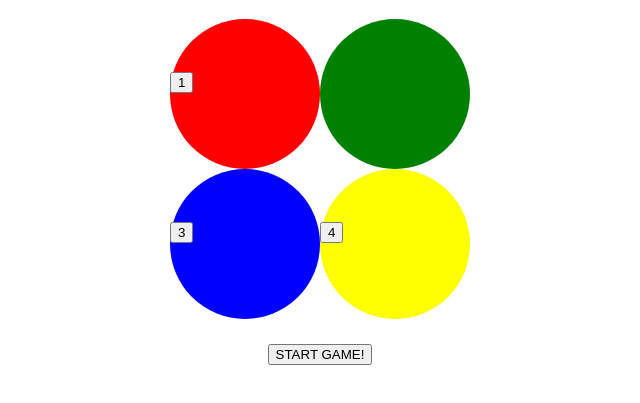
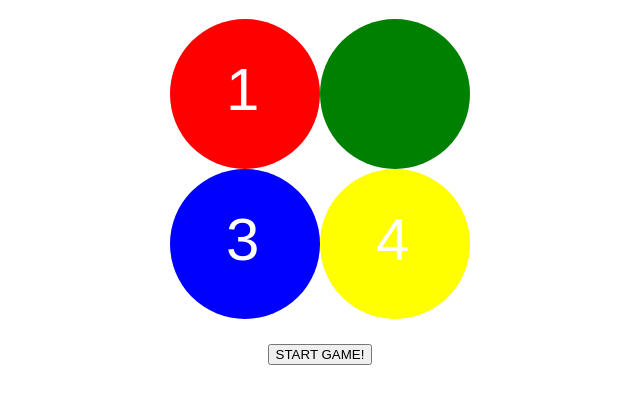
Before and after one commit to sblum55/SAM-SIMON-CHALLENGE, a plain HTML site: page index.html in a window 1280 px wide. Both pictures are taken after a click on the button "START GAME!". Shown: the part 61-464 px from the top of the page, without its empty margins (320-960 px from the left). Drawn offline with Linux system fonts and the light colour scheme.

Commit message:
add css styling to sequence buttons and added js for start game button

```diff
--- a/main.js
+++ b/main.js
@@ -3,8 +3,17 @@ let board;
 let btnId = null
 
 
-document.getElementById('start-button').addEventListener('click', () => {
+document.getElementById('start-button').addEventListener('click', function winSequence() {
     // console.log('start the game!')
+    for(let i = 0; i < winArrays.length; i++) {
+        let sequence = winArrays[i]
+        for(let num of sequence) {
+          let elem = document.querySelector('#btn' + num)
+          elem.classList.remove('hide')
+        }
+
+    }
+
 });
 
 
@@ -22,16 +31,4 @@ const winArrays = [
     [3, 4, 1],
 ]
 
-function winSequence (){
-    for(let i = 0; i < winArrays.length; i++) {
-        let sequence = winArrays[i]
-        for(let num of sequence) {
-          let elem = document.querySelector('#btn' + num)
-          elem.classList.remove('hide')
-        }
-
-    }
-
-}
-
 btnId = setInterval(winSequence, 1000)
--- a/style.css
+++ b/style.css
@@ -73,3 +73,43 @@ h1 {
 .hide {
     display: none;
 }
+
+#btn1 {
+    background-color: red;
+    border: none;
+    font-size: 60px;
+    color: white;
+    margin-top: 35px;
+    margin-left: 50px;
+
+}
+
+#btn2 {
+    background-color: green;
+    border: none;
+    font-size: 60px;
+    color: white;
+    margin-top: 35px;
+    margin-left: 50px;
+
+}
+
+#btn3 {
+    background-color: blue;
+    border: none;
+    font-size: 60px;
+    color: white;
+    margin-top: 35px;
+    margin-left: 50px;
+
+}
+
+#btn4 {
+    background-color: yellow;
+    border: none;
+    font-size: 60px;
+    color: white;
+    margin-top: 35px;
+    margin-left: 50px;
+
+}
```
